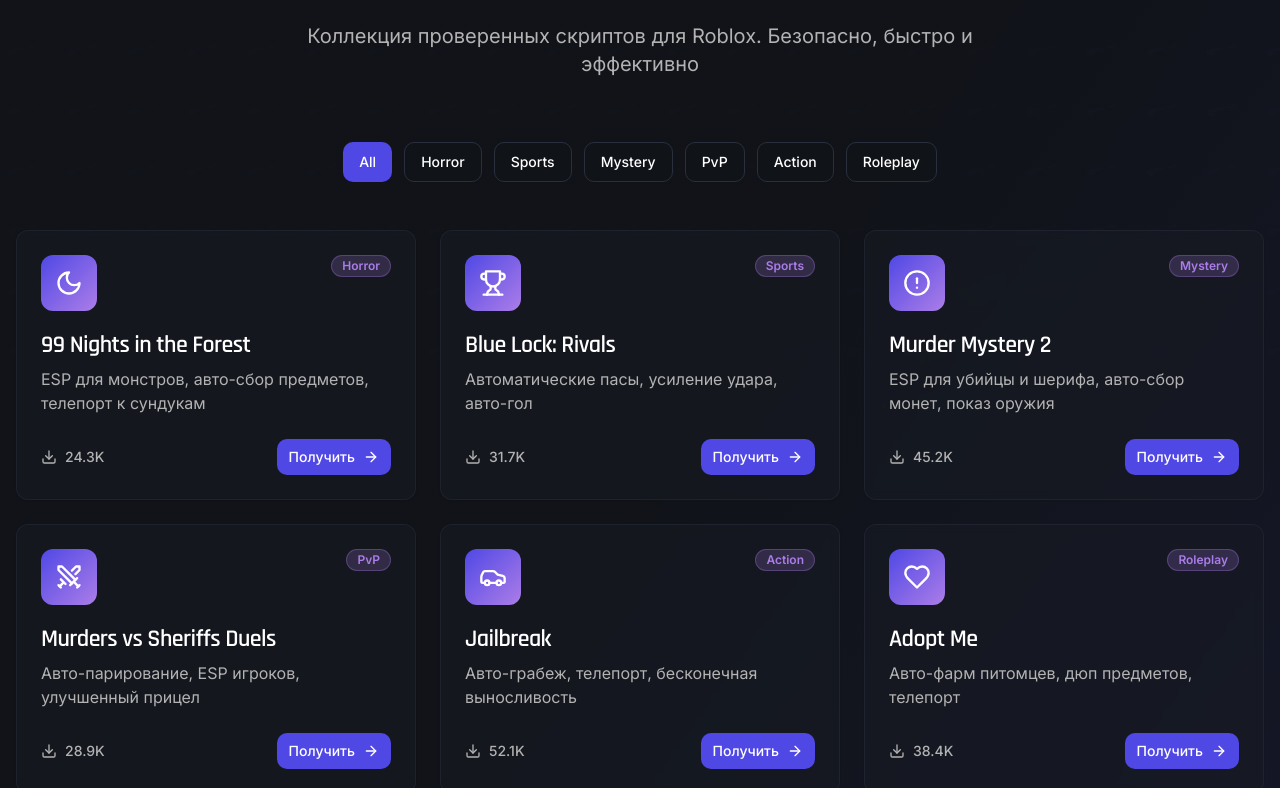
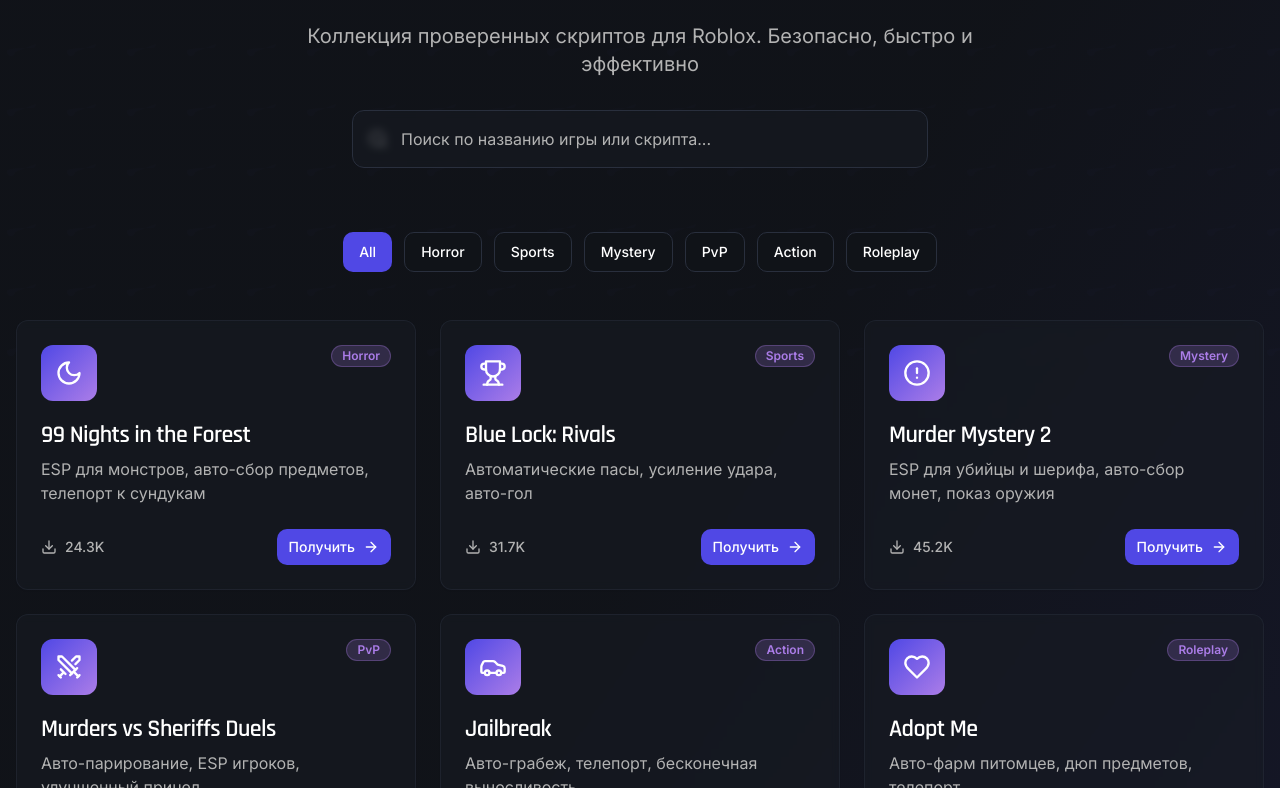
Before and after one commit to pr-poehali-dev/roblox-injector-portal, a React (Vite) app: page / in a window 1280 px wide. Shown: the part 392-1180 px from the top of the page. Built offline with nearby package versions, Linux system fonts and the light colour scheme.

Commit message:
Обновление логики ответа

```diff
--- a/src/pages/Index.tsx
+++ b/src/pages/Index.tsx
@@ -71,14 +71,19 @@ const scripts = [
 
 const Index = () => {
   const [selectedCategory, setSelectedCategory] = useState<string>('All');
+  const [searchQuery, setSearchQuery] = useState<string>('');
   const [docsOpen, setDocsOpen] = useState(false);
   const [mainDownloadOpen, setMainDownloadOpen] = useState(false);
   const { toast } = useToast();
   const categories = ['All', 'Horror', 'Sports', 'Mystery', 'PvP', 'Action', 'Roleplay'];
 
-  const filteredScripts = selectedCategory === 'All'
-    ? scripts
-    : scripts.filter(script => script.category === selectedCategory);
+  const filteredScripts = scripts.filter(script => {
+    const matchesCategory = selectedCategory === 'All' || script.category === selectedCategory;
+    const matchesSearch = script.title.toLowerCase().includes(searchQuery.toLowerCase()) ||
+                         script.game.toLowerCase().includes(searchQuery.toLowerCase()) ||
+                         script.description.toLowerCase().includes(searchQuery.toLowerCase());
+    return matchesCategory && matchesSearch;
+  });
 
   const handleCopyScript = (code: string, title: string) => {
     navigator.clipboard.writeText(code);
@@ -204,12 +209,30 @@ const Index = () => {
             <h2 className="text-6xl md:text-7xl font-rajdhani font-bold mb-6 bg-gradient-to-r from-foreground via-foreground to-primary bg-clip-text text-transparent">
               Скрипты для любых задач
             </h2>
-            <p className="text-xl text-muted-foreground max-w-2xl mx-auto">
+            <p className="text-xl text-muted-foreground max-w-2xl mx-auto mb-8">
               Коллекция проверенных скриптов для Roblox. Безопасно, быстро и эффективно
             </p>
+            <div className="max-w-xl mx-auto relative">
+              <Icon name="Search" className="absolute left-4 top-1/2 -translate-y-1/2 text-muted-foreground" size={20} />
+              <input
+                type="text"
+                placeholder="Поиск по названию игры или скрипта..."
+                value={searchQuery}
+                onChange={(e) => setSearchQuery(e.target.value)}
+                className="w-full pl-12 pr-4 py-4 bg-card/50 backdrop-blur-sm border border-border rounded-xl text-foreground placeholder:text-muted-foreground focus:outline-none focus:ring-2 focus:ring-primary transition-all"
+              />
+              {searchQuery && (
+                <button
+                  onClick={() => setSearchQuery('')}
+                  className="absolute right-4 top-1/2 -translate-y-1/2 text-muted-foreground hover:text-foreground transition-colors"
+                >
+                  <Icon name="X" size={20} />
+                </button>
+              )}
+            </div>
           </div>
 
-          <div className="flex justify-center gap-3 mb-12 animate-fade-in" style={{ animationDelay: '0.4s' }}>
+          <div className="flex justify-center gap-3 mb-12 animate-fade-in flex-wrap" style={{ animationDelay: '0.4s' }}>
             {categories.map((category) => (
               <Button
                 key={category}
@@ -222,8 +245,15 @@ const Index = () => {
             ))}
           </div>
 
-          <div className="grid grid-cols-1 md:grid-cols-2 lg:grid-cols-3 gap-6">
-            {filteredScripts.map((script, index) => (
+          {filteredScripts.length === 0 ? (
+            <div className="text-center py-20">
+              <Icon name="SearchX" className="mx-auto mb-4 text-muted-foreground" size={64} />
+              <h3 className="text-2xl font-rajdhani font-semibold mb-2">Ничего не найдено</h3>
+              <p className="text-muted-foreground">Попробуйте изменить поисковый запрос или категорию</p>
+            </div>
+          ) : (
+            <div className="grid grid-cols-1 md:grid-cols-2 lg:grid-cols-3 gap-6">
+              {filteredScripts.map((script, index) => (
               <Card
                 key={script.id}
                 className="group hover:shadow-2xl hover:shadow-primary/20 transition-all duration-500 hover:-translate-y-2 bg-card/50 backdrop-blur-sm border-border/50 animate-fade-in"
@@ -297,8 +327,9 @@ const Index = () => {
                   </div>
                 </CardContent>
               </Card>
-            ))}
-          </div>
+              ))}
+            </div>
+          )}
         </section>
 
         <section className="container mx-auto px-4 py-20">
```
